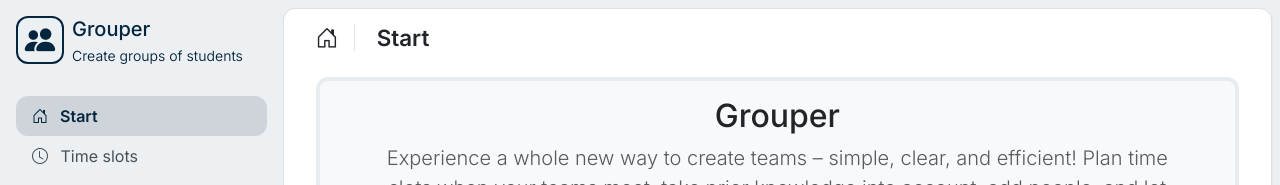
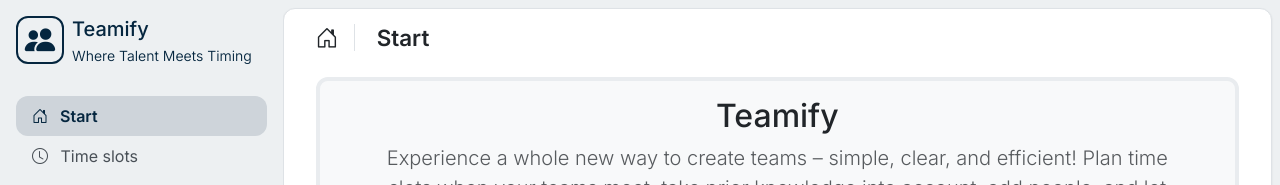
Before and after one commit to raywo-personal/teamify, an Angular app: page /start in a window 1280 px wide. Shown: the top 185 px of the page. Built offline with nearby package versions, Linux system fonts and the light colour scheme.

Commit message:
Rename project from Grouper to Teamify
Updated all references in the codebase, documentation, and
configuration files to reflect the rebranding. Adjusted application
details, such as descriptions, titles, and repository links, to align
with the new project identity.

```diff
--- a/angular.json
+++ b/angular.json
@@ -3,7 +3,7 @@
   "version": 1,
   "newProjectRoot": "projects",
   "projects": {
-    "grouper": {
+    "teamify": {
       "projectType": "application",
       "schematics": {
         "@schematics/angular:component": {
@@ -17,7 +17,7 @@
         "build": {
           "builder": "@angular-devkit/build-angular:application",
           "options": {
-            "outputPath": "dist/grouper",
+            "outputPath": "dist/teamify",
             "index": "src/index.html",
             "browser": "src/main.ts",
             "polyfills": [
@@ -65,10 +65,10 @@
           "builder": "@angular-devkit/build-angular:dev-server",
           "configurations": {
             "production": {
-              "buildTarget": "grouper:build:production"
+              "buildTarget": "teamify:build:production"
             },
             "development": {
-              "buildTarget": "grouper:build:development"
+              "buildTarget": "teamify:build:development"
             }
           },
           "defaultConfiguration": "development"
--- a/package.json
+++ b/package.json
@@ -1,6 +1,6 @@
 {
-  "name": "grouper",
-  "version": "0.0.0",
+  "name": "teamify",
+  "version": "1.0.0",
   "scripts": {
     "ng": "ng",
     "start": "ng serve",
--- a/src/app/app.component.html
+++ b/src/app/app.component.html
@@ -7,8 +7,8 @@
     <div class="sidebar-header brand">
       <i class="bi-people-fill brand-logo"></i>
       <div class="text-logo" id="sidebarLabel">
-        <h2 class="sidebar-title">Grouper</h2>
-        <small class="">Create groups of students</small>
+        <h2 class="sidebar-title">Teamify</h2>
+        <small class="">Where Talent Meets Timing</small>
       </div>
     </div>
 
@@ -19,7 +19,7 @@
     <footer class="sidebar-footer">
       Made by raywo with <i class="bi-heart-fill text-danger"></i>&nbsp;|&nbsp;
       <i class="bi-github"></i>&nbsp;
-      <a href="https://github.com/raywo/grouper" target="_blank">
+      <a href="https://github.com/raywo-personal/teamify" target="_blank">
         Source code
       </a>
     </footer>
--- a/src/app/app.component.ts
+++ b/src/app/app.component.ts
@@ -19,7 +19,7 @@ export class AppComponent implements OnInit {
 
   private domainLogic = inject(DomainLogicService);
 
-  protected title = 'Grouper';
+  protected title = 'Teamify';
 
 
   public ngOnInit() {
--- a/src/app/start/components/steps/steps.component.html
+++ b/src/app/start/components/steps/steps.component.html
@@ -1,7 +1,7 @@
 <div class="start-container">
   <div class="row">
     <div class="col-12 text-center">
-      <h2>Grouper</h2>
+      <h2>Teamify</h2>
       <p class="lead text-muted px-5">
         Experience a whole new way to create teams – simple, clear, and
         efficient! Plan time slots when your teams meet, take prior knowledge
--- a/src/index.html
+++ b/src/index.html
@@ -2,7 +2,7 @@
 <html lang="en">
 <head>
   <meta charset="utf-8">
-  <title>Grouper</title>
+  <title>Teamify</title>
   <base href="/">
   <meta name="viewport" content="width=device-width, initial-scale=1">
   <link rel="icon" type="image/x-icon" href="favicon.ico">
```
Also changed, not shown: 2 other files (tests, documents, lock files or other folders).
